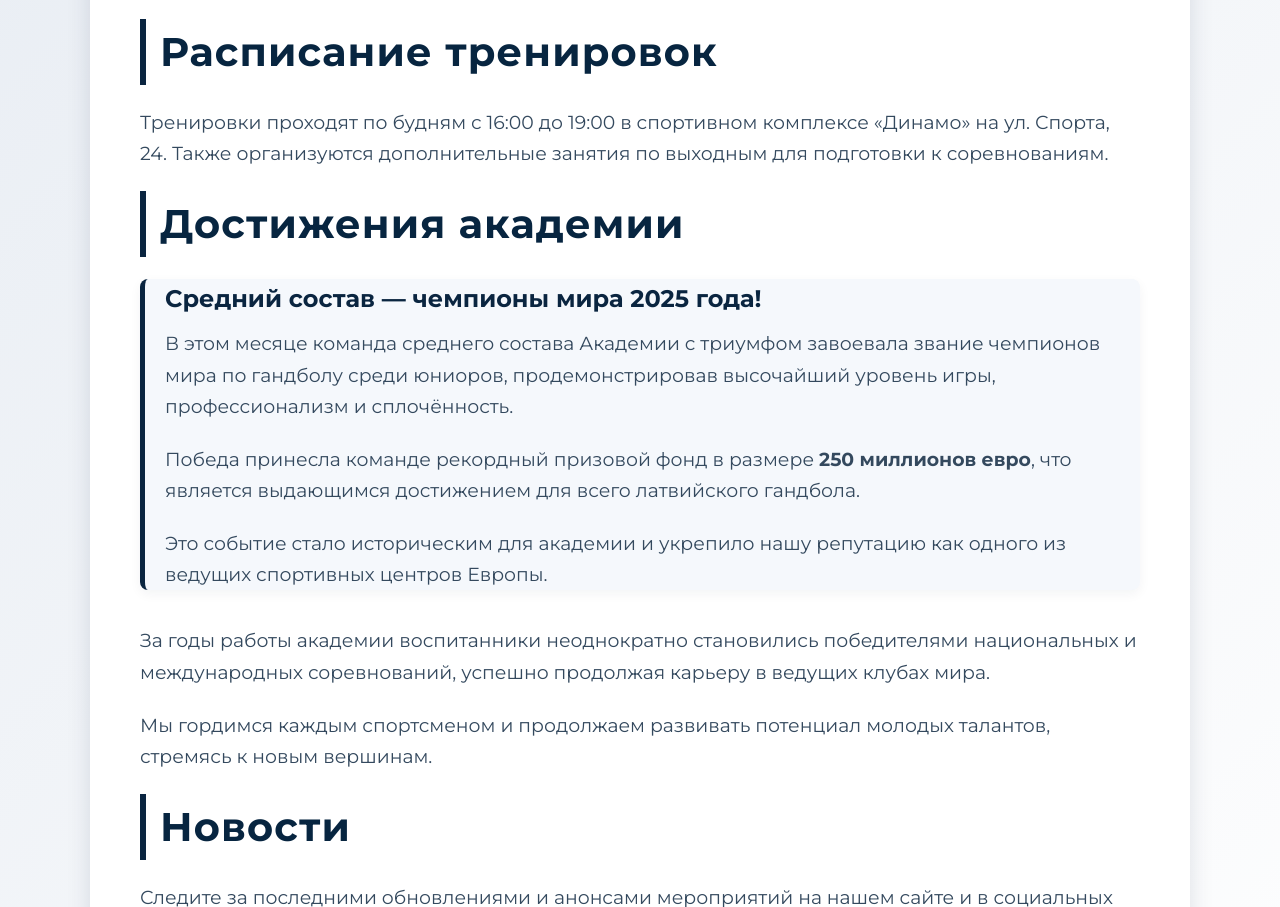
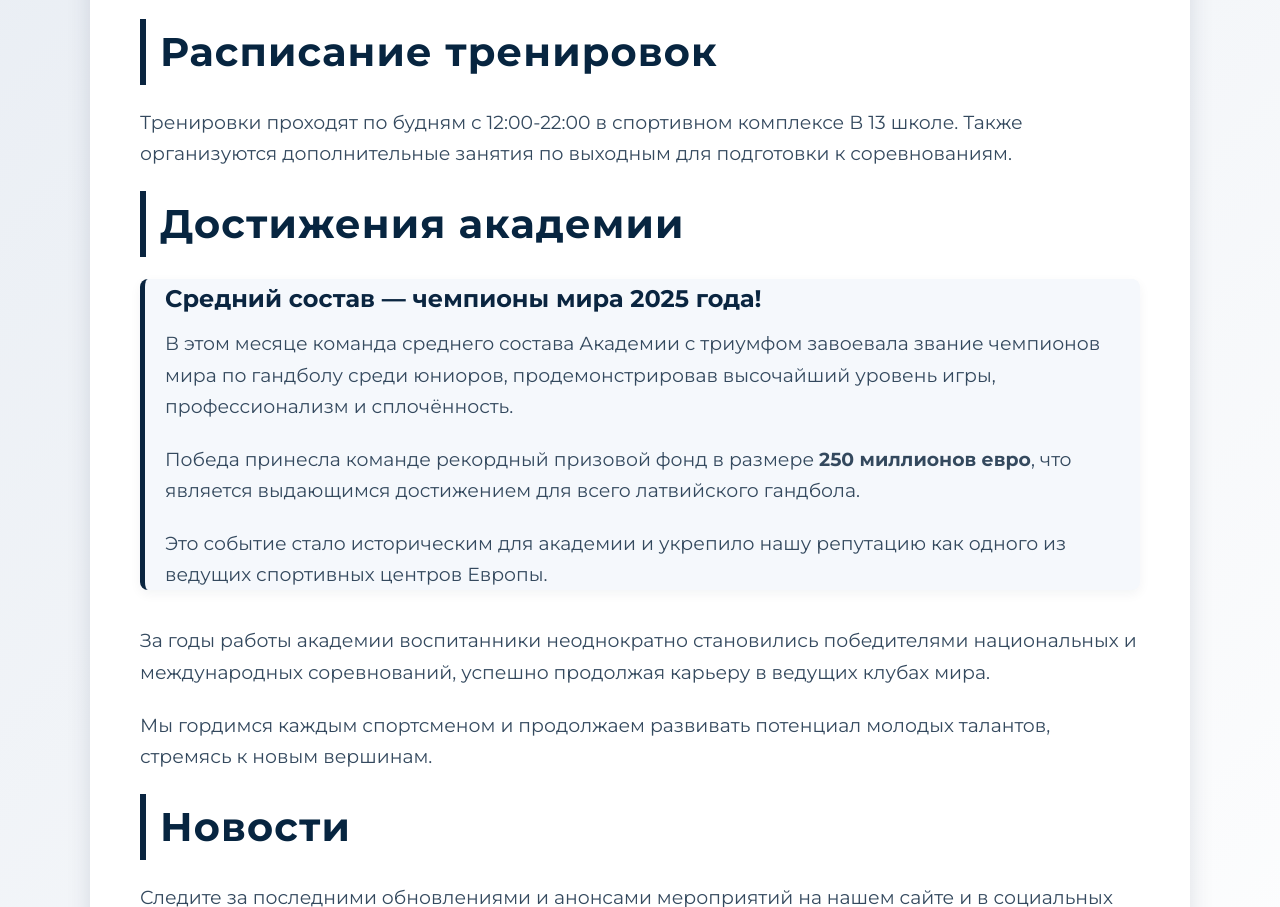
Before and after one commit to KeshaAnus/HandBalll, a plain HTML site: page index.html in a window 1280 px wide. Shown: the part 1057-1964 px from the top of the page. Drawn offline with Linux system fonts and the light colour scheme.

Commit message:
Update index.html

```diff
--- a/index.html
+++ b/index.html
@@ -273,7 +273,7 @@
 
   <section id="schedule">
     <h2>Расписание тренировок</h2>
-    <p>Тренировки проходят по будням с 16:00 до 19:00 в спортивном комплексе «Динамо» на ул. Спорта, 24. Также организуются дополнительные занятия по выходным для подготовки к соревнованиям.</p>
+    <p>Тренировки проходят по будням с 12:00-22:00 в спортивном комплексе В 13 школе. Также организуются дополнительные занятия по выходным для подготовки к соревнованиям.</p>
   </section>
 
   <section id="achievements" aria-live="polite" tabindex="0">
```
